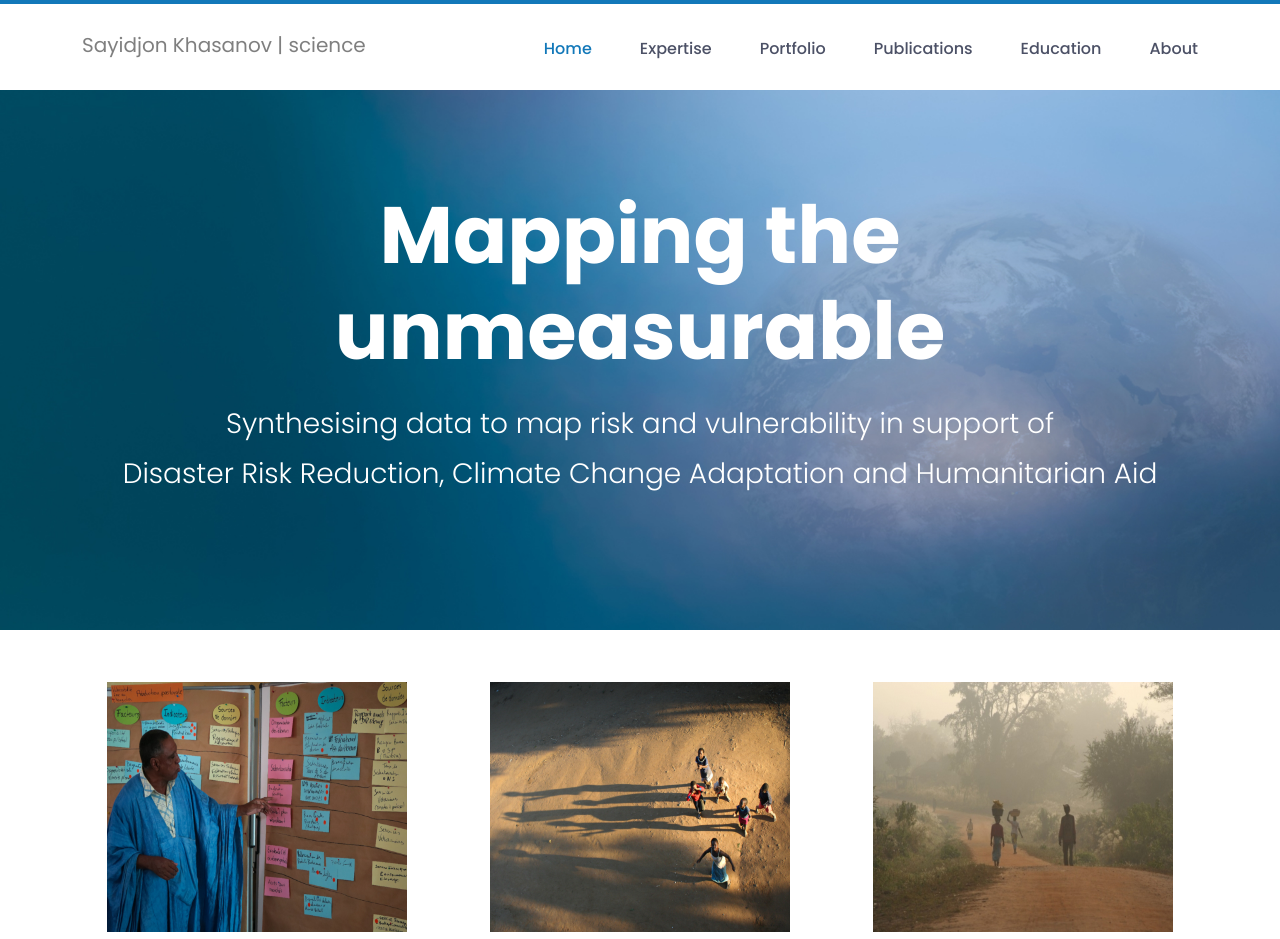
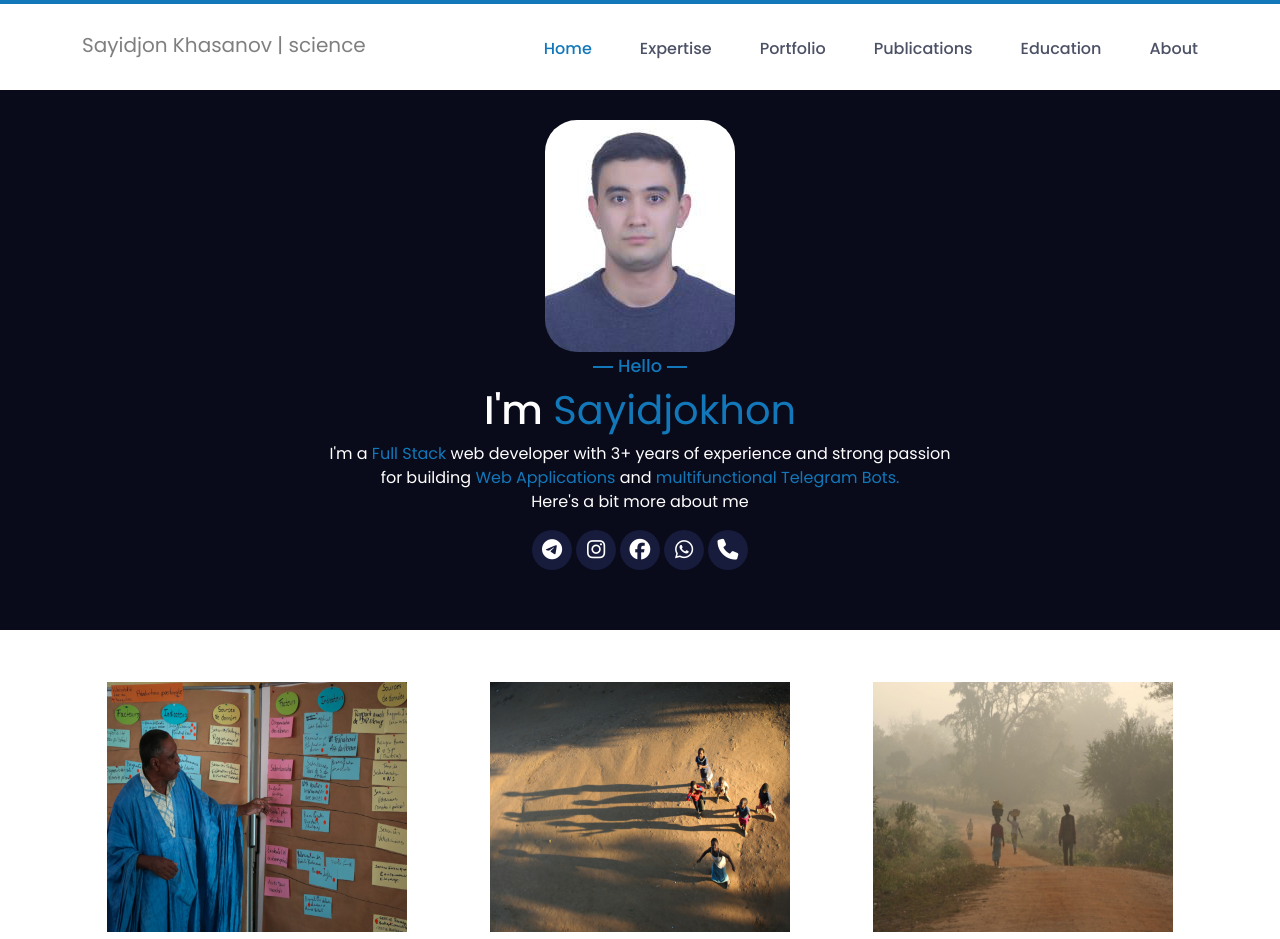
Before and after one commit to gayratbek-web-dev/portfolio-website, a plain HTML site: page index.html in a window 1280 px wide. Shown: the top 939 px of the page. Drawn offline with Linux system fonts and the light colour scheme.

Commit message:
new home

```diff
--- a/css/style.css
+++ b/css/style.css
@@ -67,11 +67,54 @@
 }
 /* header */
 .header {
-  background-image: url(../images/heading_bg.jpg);
+  background: #090a1a;
   min-height: 570px;
   background-size: cover;
   margin-top: 60px;
   background-attachment: fixed;
+}
+.header h6 {
+  font-size: 1.1rem;
+  color: #1278b9;
+  display: flex;
+  align-items: center;
+  gap: 5px;
+}
+.header h6::after,
+.header h6::before {
+  content: "";
+  width: 20px;
+  height: 2px;
+  background-color: #1278b9;
+  display: flex;
+}
+.title-color {
+  color: #1278b9;
+}
+.header-info {
+  max-width: 630px;
+  text-align: center;
+}
+.header-icons a {
+  width: 40px;
+  height: 40px;
+  background-color: #171b3c;
+  display: flex;
+  justify-content: center;
+  align-items: center;
+  border-radius: 50%;
+  text-decoration: none;
+}
+.fa-brands,
+.fa-phone {
+  font-size: 1.3rem;
+}
+.fa-instagram,
+.fa-facebook,
+.fa-whatsapp,
+.fa-phone,
+.fa-telegram {
+  color: white;
 }
 
 /* images */
--- a/index.html
+++ b/index.html
@@ -12,6 +12,10 @@
     <link
       href="https://fonts.googleapis.com/css2?family=Poppins:wght@100;200;300;400;500;600;700;800;900&display=swap"
       rel="stylesheet"
+    />
+    <link
+      rel="stylesheet"
+      href="https://cdnjs.cloudflare.com/ajax/libs/font-awesome/6.5.1/css/all.min.css"
     />
   </head>
   <body>
@@ -79,22 +83,32 @@
     <!-- navbar end -->
 
     <!-- header -->
-    <header class="header d-flex justify-content-center align-items-center">
-      <div class="container">
-        <h1 class="display-1 fw-bold header-heading text-white text-center">
-          Mapping the unmeasurable
-        </h1>
-        <p class="text-center text-white fs-3 mb-2 fw-light mt-4">
-          Synthesising data to map risk and vulnerability in support of
+    <header
+      class="header d-flex justify-content-center align-items-center text-white"
+    >
+      <div
+        class="container d-flex flex-column align-items-center justify-content-center"
+      >
+        <img class="rounded-5" src="./images/avatar-img.jpg" alt="" />
+        <h6 class="mt-1">Hello</h6>
+        <h1>I'm <span class="title-color">Sayidjokhon</span></h1>
+        <p class="header-info">
+          I'm a <span class="title-color">Full Stack</span> web developer with
+          3+ years of experience and strong passion for building
+          <span class="title-color">Web Applications</span> and
+          <span class="title-color">multifunctional Telegram Bots.</span> <br />
+          Here's a bit more about me
         </p>
-
-        <p class="text-center text-white fs-3 mb-2 fw-light">
-          Disaster Risk Reduction, Climate Change Adaptation and Humanitarian
-          Aid
-        </p>
+        <div class="header-icons d-flex column-gap-1">
+          <a href=""><i class="fa-brands fa-telegram"></i></a>
+          <a href=""><i class="fa-brands fa-instagram"></i></a>
+          <a href=""><i class="fa-brands fa-facebook"></i></a>
+          <a href=""><i class="fa-brands fa-whatsapp"></i></a>
+          <a href=""><i class="fa-solid fa-phone"></i></a>
+        </div>
       </div>
     </header>
-    <!-- header end-->
+    <!-- header end -->
 
     <!-- images -->
     <div class="container mt-5">
```
Also changed, not shown: images/avatar-img.jpg (added).
